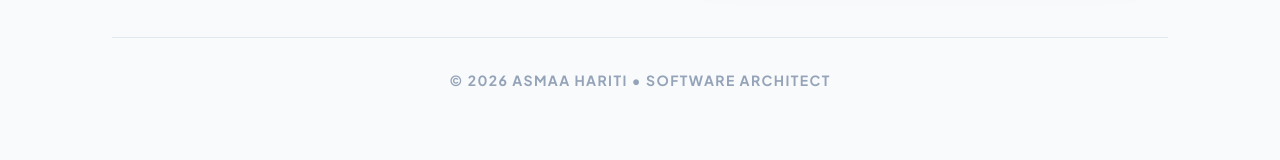
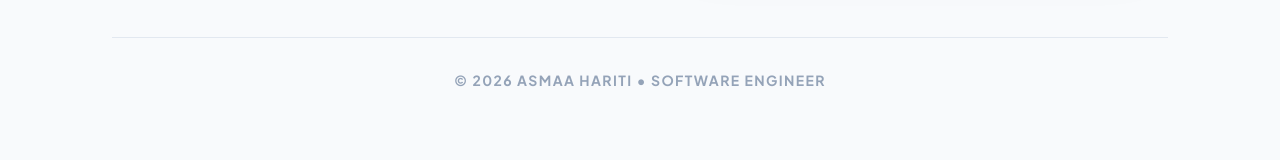
Before and after one commit to hariti-asm/asmaa-hariti, a React (Vite) app: page / in a window 1280 px wide. Shown: the part 6721-6881 px from the top of the page. Built offline with nearby package versions, Linux system fonts and the light colour scheme.

Commit message:
improvements

```diff
--- a/src/components/sections/Contact.tsx
+++ b/src/components/sections/Contact.tsx
@@ -54,7 +54,7 @@ export function Contact() {
         </div>
 
         <div className="mt-24 pt-8 border-t border-slate-200 text-center">
-          <p className="text-slate-400 text-sm font-bold uppercase tracking-widest">© 2026 Asmaa Hariti • Software Architect</p>
+          <p className="text-slate-400 text-sm font-bold uppercase tracking-widest">© 2026 Asmaa Hariti • Software Engineer</p>
         </div>
       </div>
     </section>
```
